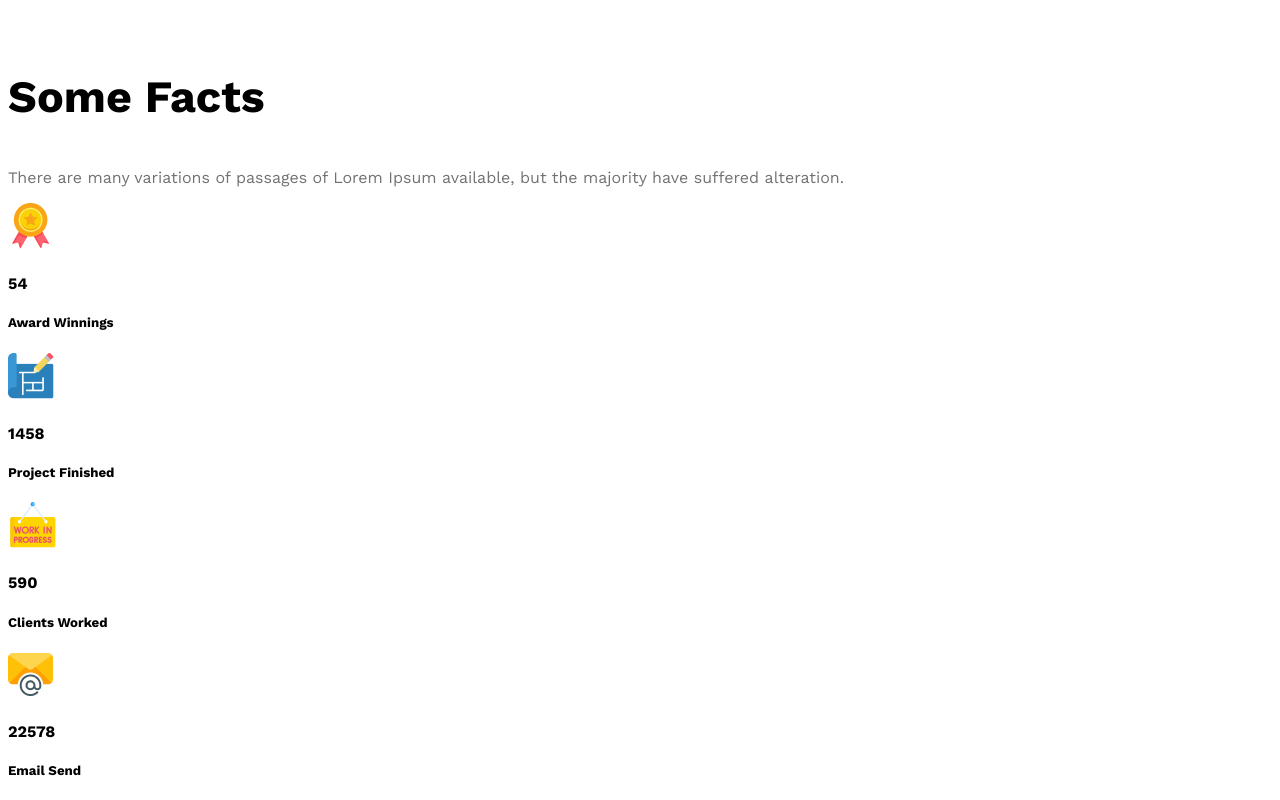
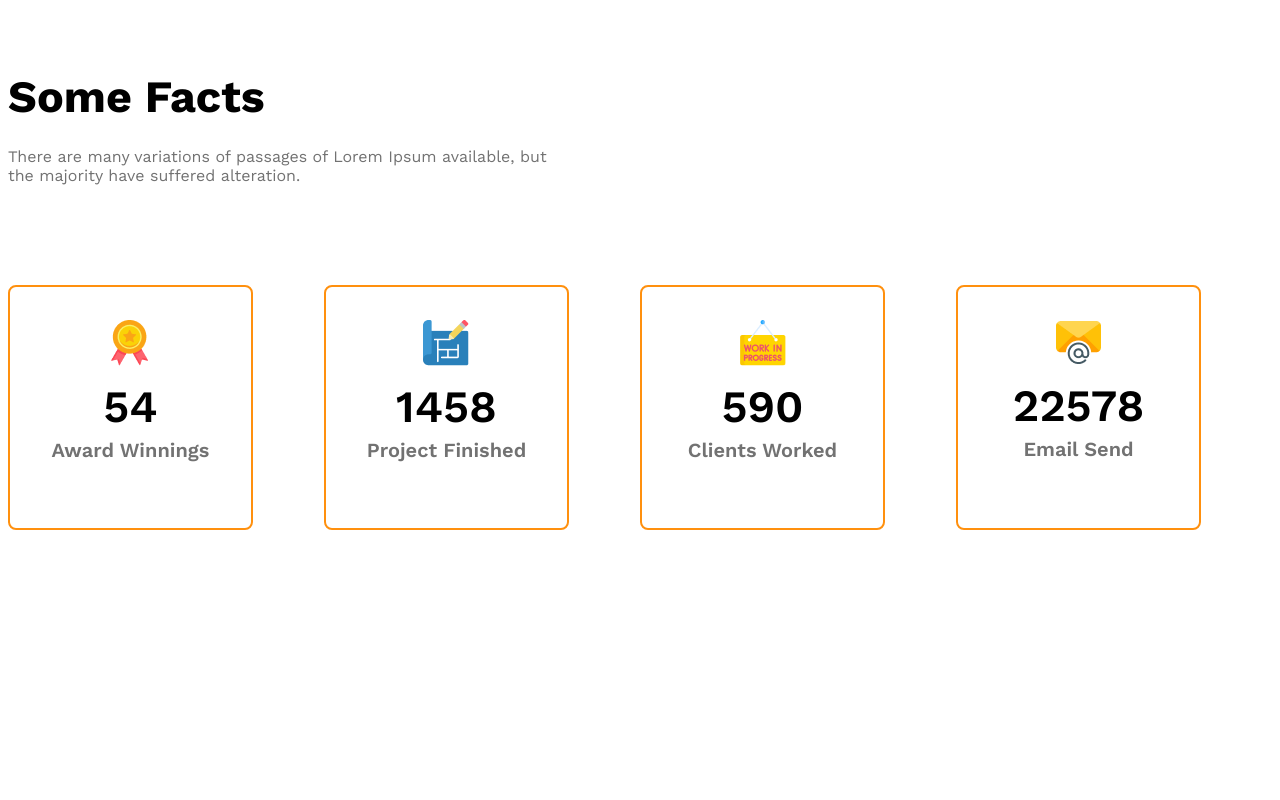
Before and after one commit to Jollypru/G3-architects-website, a plain HTML site: page index.html in a window 1280 px wide. Shown: the part 2114-2914 px from the top of the page. After the commit the page ends 2652 px from the top, so only its background shows below. Drawn offline with nearby package versions, Linux system fonts and the light colour scheme.

Commit message:
facts added

```diff
--- a/index.html
+++ b/index.html
@@ -1,11 +1,13 @@
 <!DOCTYPE html>
 <html lang="en">
+
 <head>
     <meta charset="UTF-8">
     <meta name="viewport" content="width=device-width, initial-scale=1.0">
     <title>G3 Architect</title>
     <link rel="stylesheet" href="styles/architect.css">
 </head>
+
 <body class="work-sans-font">
     <header class="bg-color">
         <nav class="navbar display-flex">
@@ -20,7 +22,9 @@
         <div class="banner">
             <div class="banner-content">
                 <h1 class="banner-title">Brand New Group of Architects</h1>
-                <p class="banner-description dark-3">There are many variations of passages of Lorem Ipsum available, but the majority have suffered alteration in some form, by injected humour, or randomised words which don't look even</p>
+                <p class="banner-description dark-3">There are many variations of passages of Lorem Ipsum available, but
+                    the majority have suffered alteration in some form, by injected humour, or randomised words which
+                    don't look even</p>
                 <button class="btn-primary">Explore More</button>
             </div>
             <img src="./images/banner.png" alt="">
@@ -35,8 +39,11 @@
                 <img src="./images/team4.png" alt="">
             </div>
             <div class="Our-features">
-                <h2 class="section-title"><span id="quick-list" class="dark-3">Quick list</span> of Our <span id="features">Features</span></h2>
-                <p class="feature-description dark-3">There are many variations of passages of Lorem Ipsum available, but the majority have suffered alteration in some form, by injected humour, or randomised words which don't look even</p>
+                <h2 class="section-title"><span id="quick-list" class="dark-3">Quick list</span> of Our <span
+                        id="features">Features</span></h2>
+                <p class="feature-description dark-3">There are many variations of passages of Lorem Ipsum available,
+                    but the majority have suffered alteration in some form, by injected humour, or randomised words
+                    which don't look even</p>
                 <button class="btn-primary">Explore More</button>
             </div>
         </section>
@@ -45,27 +52,36 @@
 
         <section class="some-facts">
             <h3 class="section-title">Some Facts</h3>
-            <p class="dark-3">There are many variations of passages of Lorem Ipsum available, but the majority have suffered alteration.</p>
+            <p class="dark-3 fact-description">There are many variations of passages of Lorem Ipsum available, but the majority have
+                suffered alteration.</p>
             <div class="facts-container">
-                <div class="fact">
+                <div class="fact-card display-flex">
+                    <div>
                         <img src="./images/icons/ribon.png" alt="" class="fact-icon">
                         <h4 class="fact-number">54</h4>
-                    <h5 class="fact-name">Award Winnings</h5>
+                        <h5 class="fact-name dark-3">Award Winnings</h5>
                     </div>
-                <div class="fact">
+                </div>
+                <div class="fact-card display-flex">
+                    <div>
                         <img src="./images/icons/projects.png" alt="" class="fact-icon">
                         <h4 class="fact-number">1458</h4>
-                    <h5 class="fact-name">Project Finished</h5>
+                        <h5 class="fact-name dark-3">Project Finished</h5>
                     </div>
-                <div class="fact">
+                </div>
+                <div class="fact-card display-flex">
+                    <div>
                         <img src="./images/icons/customers.png" alt="" class="fact-icon">
                         <h4 class="fact-number">590</h4>
-                    <h5 class="fact-name">Clients Worked</h5>
+                        <h5 class="fact-name dark-3">Clients Worked</h5>
                     </div>
-                <div class="fact">
+                </div>
+                <div class="fact-card display-flex">
+                    <div>
                         <img src="./images/icons/email.png" alt="" class="fact-icon">
                         <h4 class="fact-number">22578</h4>
-                    <h5 class="fact-name">Email Send</h5>
+                        <h5 class="fact-name dark-3">Email Send</h5>
+                    </div>
                 </div>
             </div>
         </section>
@@ -74,4 +90,5 @@
 
     </footer>
 </body>
+
 </html>
--- a/styles/architect.css
+++ b/styles/architect.css
@@ -90,6 +90,7 @@ main > section{
   .section-title{
     font-size: 2.8rem;
     font-weight: 700;
+    margin-bottom: 24px;
   }
   #quick-list{
     font-weight: 500;
@@ -97,6 +98,37 @@ main > section{
   #features{
     color: #FF900E;
     font-weight: 700;
+  }
+
+  /* some facts section styles */
+  .facts-container{
+    display: grid;
+    grid-template-columns: repeat(4, 1fr);
+  }
+  .fact-card{
+    border: 2px solid #FF900E;
+    border-radius: 8px;
+    width: 241px;
+    height: 241px;
+    justify-content: center;
+    align-items: center;
+    text-align: center;
+  }
+  .fact-number{
+    font-size: 2.8rem;
+    font-weight: 600;
+    margin-top: 10px;
+    margin-bottom: 5px;
+  }
+  .fact-name{
+    font-size: 1.25rem;
+    font-weight: 600;
+    margin-top: 5px;
+  }
+  .fact-description{
+    max-width: 540px;
+    margin-top: 24px;
+    margin-bottom: 100px;
   }
   /* responsive design styles */
   @media screen and (max-width: 576px) {
```
Lines whose indentation alone changed are shown as unchanged.
